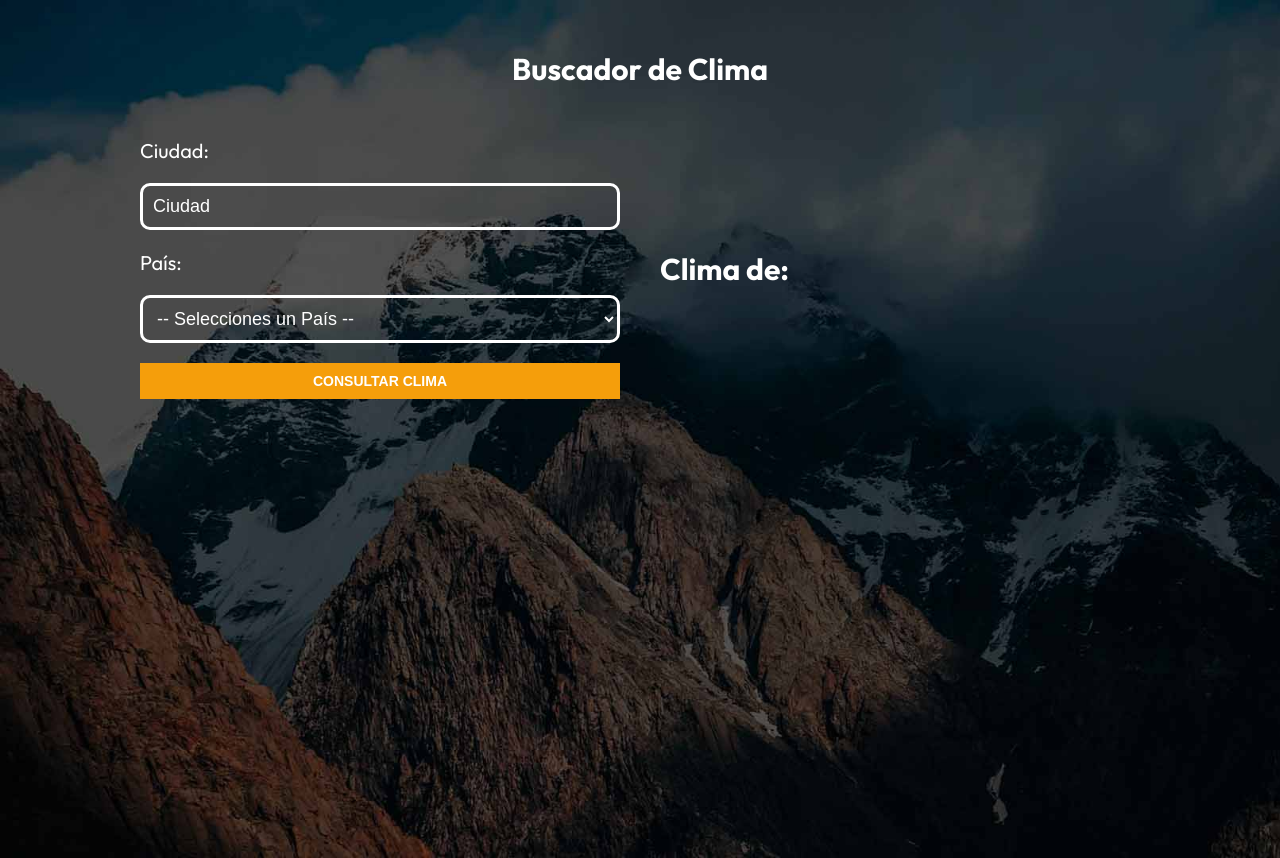
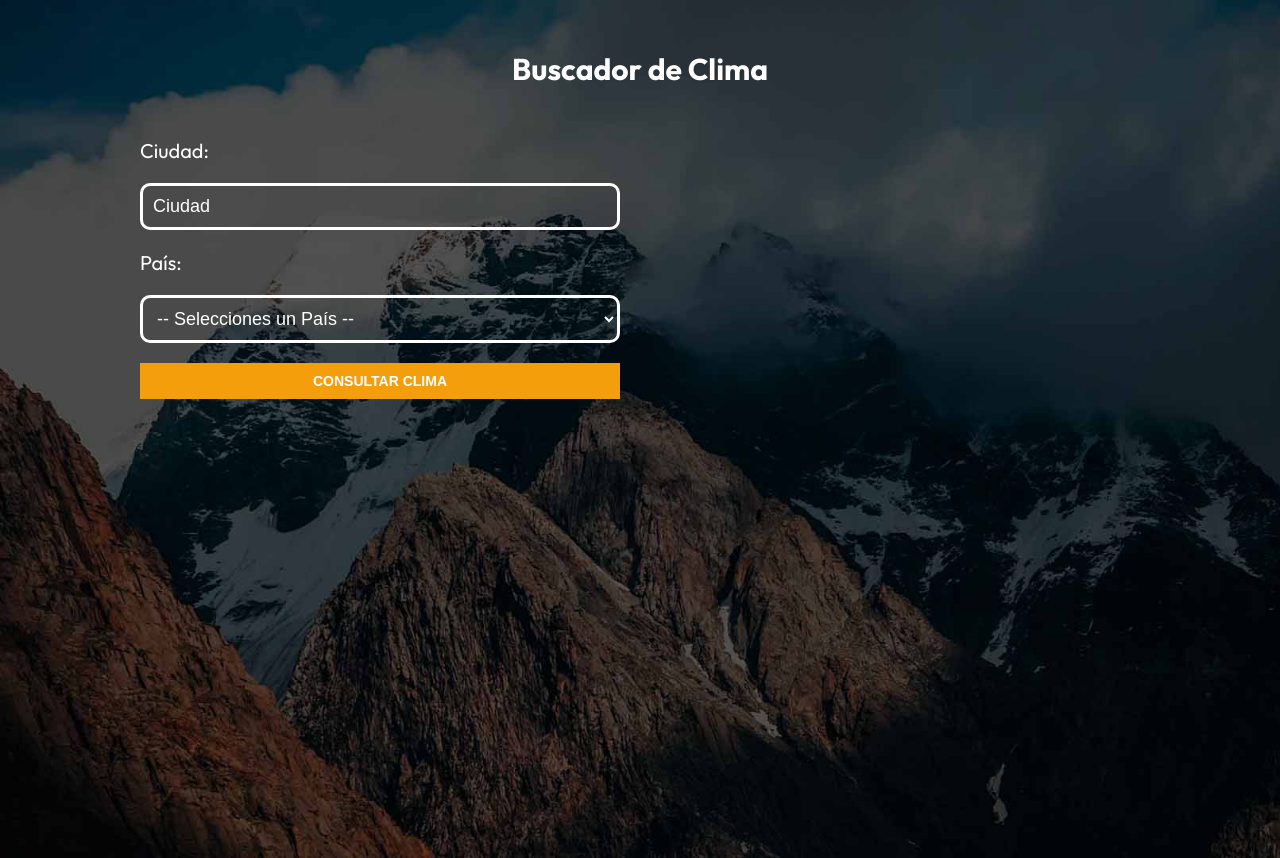
Before and after one commit to GenerationMilton/wheather-application-6-ts, a React (Vite) app in the folder clima-react-typescript/: page / in a window 1280 px wide. Built offline with nearby package versions, Linux system fonts and the light colour scheme.

Commit message:
wheather application :sparkles: showing the weather results

```diff
--- a/clima-react-typescript/src/App.tsx
+++ b/clima-react-typescript/src/App.tsx
@@ -6,7 +6,7 @@ import useWeather from "./hooks/useWeather"
 
 function App() {
 
-  const { weather,fetchWeather } = useWeather()
+  const { weather,fetchWeather, hasWeatherData } = useWeather()
 
   console.log(import.meta.env)
   return (
@@ -17,9 +17,12 @@ function App() {
         <Form
           fetchWeather={fetchWeather}
         />
-        <WeatherDetail
+        {hasWeatherData &&
+          <WeatherDetail
           weather={weather}
         />
+        }
+
       </div>
     </>
   )
--- a/clima-react-typescript/src/components/WeatherDetail/WeatherDetail.tsx
+++ b/clima-react-typescript/src/components/WeatherDetail/WeatherDetail.tsx
@@ -1,4 +1,5 @@
 import type { Weather } from "../../hooks/useWeather"
+import { formatTemperature } from "../../utils"
 
 type WeatherDetailProps = {
     weather: Weather
@@ -7,7 +8,12 @@ type WeatherDetailProps = {
 export default function WeatherDetail({weather}: WeatherDetailProps) {
   return (
     <div>
-        <h2>Clima de:</h2>
+        <h2>Clima de: {weather.name}</h2>
+        <p>{ formatTemperature( weather.main.temp )}&deg;C</p>
+        <div>
+            <p>Min: <span>{ formatTemperature( weather.main.temp_min )}&deg;C</span></p>
+            <p>Max: <span>{ formatTemperature( weather.main.temp_max )}&deg;C</span></p>
+        </div>
     </div>
   )
 }
--- a/clima-react-typescript/src/hooks/useWeather.ts
+++ b/clima-react-typescript/src/hooks/useWeather.ts
@@ -3,7 +3,7 @@ import axios from 'axios';
 import type { SearchType } from '../types';
 // import { object, string, number, output, parse } from 'valibot';
 import { z } from 'zod';
-import { useState } from 'react';
+import { useMemo, useState } from 'react';
 
 // TYPE GUARD O ASSERTION
 // function isWeatherResponse(weatherResult : unknown): weatherResult is Weather {
@@ -107,8 +107,11 @@ export default function useWeather() {
         }
     }
 
+    const hasWeatherData = useMemo(() => weather.name, [weather])
+
     return {
         weather,
-        fetchWeather
+        fetchWeather,
+        hasWeatherData
     }
 }
--- /dev/null
+++ b/clima-react-typescript/src/utils/index.ts
@@ -0,0 +1,4 @@
+export const formatTemperature = (temperature : number) : number =>{
+    const kelvin = 273.15
+    return parseInt((temperature - kelvin).toString())
+}
```
